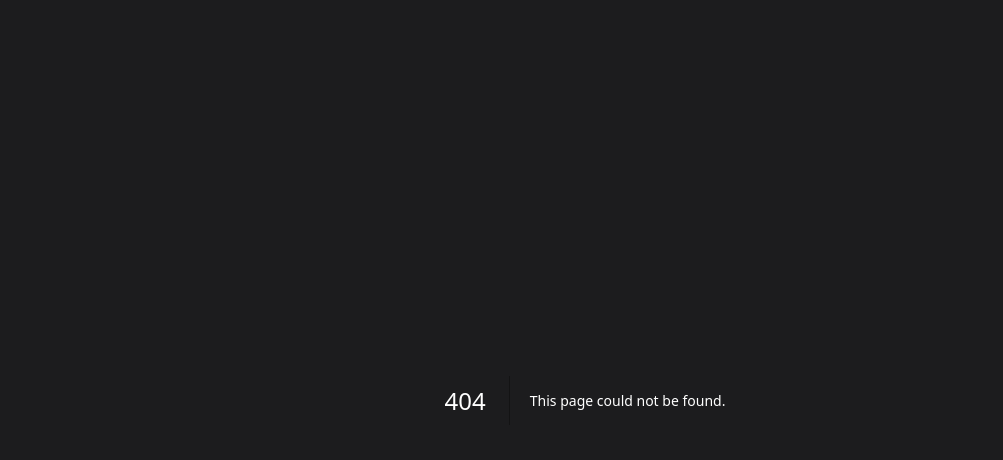
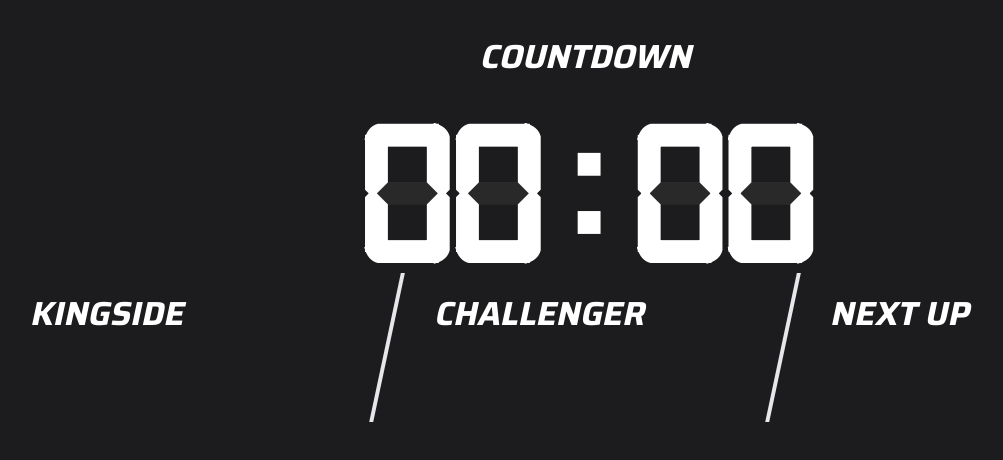
Before and after one commit to iteratus/beachvolleyball-display, a Next.js app: page /screen in a window 1280 px wide. Before the commit this address had no page. Shown: the top 460 px of the page, without its empty margins (55-1058 px from the left). Built offline with nearby package versions, Linux system fonts and the light colour scheme.

Commit message:
Create remote screen

```diff
--- a/src/components/Timer.tsx
+++ b/src/components/Timer.tsx
@@ -6,9 +6,7 @@ import React, {
   forwardRef,
 } from "react";
 import { formatTime } from "@/lib/utils";
-import localFont from "next/font/local";
-
-const myFont = localFont({ src: "../../public/fonts/digital-7-mono.ttf" });
+import TimerDisplay from "@/components/TimerDisplay";
 
 interface TimerProps {
   initialMinutes: number;
@@ -75,12 +73,7 @@ const Timer = forwardRef<TimerHandle, TimerProps>(
       window.dispatchEvent(new Event("storage"));
     }, [initialMinutes]);
 
-    return (
-      <div className={`${myFont.className} text-clockFaceGUI relative`}>
-        <div className="text-[#333333] select-none">88:88</div>
-        <div className="absolute left-0 top-0">{formatTime(time)}</div>
-      </div>
-    );
+    return <TimerDisplay time={formatTime(time)} />;
   },
 );
 Timer.displayName = "Timer";
--- a/src/components/TimerDisplay.tsx
+++ b/src/components/TimerDisplay.tsx
@@ -1,29 +1,29 @@
-import React, { useState, useEffect, useCallback } from "react";
-import { formatTime } from "@/lib/utils";
+import React from "react";
+import localFont from "next/font/local";
 
-export default function TimerDisplay() {
-  const [currentTime, setCurrentTime] = useState<string>("00:00");
+const myFont = localFont({ src: "../../public/fonts/digital-7-mono.ttf" });
 
-  const handleStorageChange = useCallback(() => {
-    const savedTime = parseInt(localStorage.getItem("timer") ?? "0", 10);
-    setCurrentTime(formatTime(savedTime));
-  }, []);
+export enum TimerSize {
+  regular,
+  big,
+}
 
-  useEffect(() => {
-    let savedTime = 0;
+interface TimerDisplayProps {
+  size?: TimerSize;
+  time: string;
+}
 
-    if (typeof window !== "undefined") {
-      savedTime = parseInt(localStorage?.getItem("timer") ?? "0", 10);
-    }
+export default function TimerDisplay({
+  size = TimerSize.regular,
+  time,
+}: TimerDisplayProps) {
+  const fontSize =
+    size === TimerSize.big ? "text-clockFaceRemote" : "text-clockFaceGUI";
 
-    setCurrentTime(formatTime(savedTime));
-
-    window.addEventListener("storage", handleStorageChange);
-
-    return () => {
-      window.removeEventListener("storage", handleStorageChange);
-    };
-  }, [handleStorageChange]);
-
-  return <div>Current time in localStorage: {currentTime}</div>;
+  return (
+    <div className={`${myFont.className} ${fontSize} not-italic relative`}>
+      <div className="text-clockBackdrop select-none">88:88</div>
+      <div className="absolute left-0 top-0">{time}</div>
+    </div>
+  );
 }
--- a/src/components/TimerGUI.tsx
+++ b/src/components/TimerGUI.tsx
@@ -39,7 +39,7 @@ export default function TimerGUI() {
   );
 
   return (
-    <div className="grid grid-cols-[50px_1fr_1fr] grid-rows-3 gap-6 w-fit h-fit justify-items-center">
+    <div className="grid grid-cols-[50px_1fr_1fr] grid-rows-4 gap-6 w-fit h-fit justify-items-center">
       <div className="self-end">
         <Button onClick={setNewTimerInit(1)} type={ButtonType.stepUp} />
       </div>
@@ -62,6 +62,12 @@ export default function TimerGUI() {
       <div>
         <Button onClick={resetTimer}>Reset</Button>
       </div>
+      <div />
+      <div className="col-span-2 self-center">
+        <Button onClick={() => window.open("/screen")}>
+          Open remote screen
+        </Button>
+      </div>
     </div>
   );
 }
--- /dev/null
+++ b/src/components/TimerRemote.tsx
@@ -0,0 +1,30 @@
+import React, { useCallback, useEffect, useState } from "react";
+import { formatTime } from "@/lib/utils";
+import TimerDisplay, { TimerSize } from "@/components/TimerDisplay";
+
+export default function TimerRemote() {
+  const [currentTime, setCurrentTime] = useState<string>("00:00");
+
+  const handleStorageChange = useCallback(() => {
+    const savedTime = parseInt(localStorage.getItem("timer") ?? "0", 10);
+    setCurrentTime(formatTime(savedTime));
+  }, []);
+
+  useEffect(() => {
+    let savedTime = 0;
+
+    if (typeof window !== "undefined") {
+      savedTime = parseInt(localStorage?.getItem("timer") ?? "0", 10);
+    }
+
+    setCurrentTime(formatTime(savedTime));
+
+    window.addEventListener("storage", handleStorageChange);
+
+    return () => {
+      window.removeEventListener("storage", handleStorageChange);
+    };
+  }, [handleStorageChange]);
+
+  return <TimerDisplay size={TimerSize.big} time={currentTime} />;
+}
--- /dev/null
+++ b/src/pages/screen/index.tsx
@@ -0,0 +1,97 @@
+import TimerRemote from "@/components/TimerRemote";
+import { Saira } from "next/font/google";
+import { useCallback, useEffect, useState } from "react";
+import { TeamType } from "@/components/Team";
+
+const saira = Saira({
+  weight: "700",
+  style: ["normal", "italic"],
+  subsets: ["latin"],
+});
+
+export default function Home() {
+  const [activeTeams, setActiveTeams] = useState<TeamType[]>([]);
+
+  const handleStorageChange = useCallback(() => {
+    const active = JSON.parse(localStorage.getItem("activeTeams") || "[]");
+    setActiveTeams(active);
+  }, []);
+
+  useEffect(() => {
+    const active = JSON.parse(localStorage.getItem("activeTeams") || "[]");
+    setActiveTeams(active);
+
+    window.addEventListener("storage", handleStorageChange);
+
+    return () => {
+      window.removeEventListener("storage", handleStorageChange);
+    };
+  }, [handleStorageChange]);
+
+  return (
+    <main className={`${saira.className} p-10 grid grid-cols-3`}>
+      <div className="flex flex-col items-center col-span-3">
+        <h1 className="uppercase font-extrabold text-headline italic">
+          Countdown
+        </h1>
+        <TimerRemote />
+      </div>
+      <div className="px-10 py-6 -skew-x-12">
+        <h2 className="uppercase font-extrabold text-headline">Kingside</h2>
+        <div className="uppercase font-extrabold text-headline">
+          {activeTeams[0] && activeTeams[0].name}
+        </div>
+        <div className="text-scoreMain mt-3 flex items-center">
+          <div
+            className="mr-6 rounded-full size-14 skew-x-12 font-extrabold textShadow text-2xl"
+            style={{
+              backgroundColor:
+                (activeTeams[0] && activeTeams[0].color) ?? "transparent",
+            }}
+          />
+          {activeTeams[0] && activeTeams[0].score}
+        </div>
+      </div>
+      <div className="px-10 py-6 border-x-4 -skew-x-12">
+        <h2 className="uppercase font-extrabold text-headline">Challenger</h2>
+        <div className="uppercase font-extrabold text-headline">
+          {activeTeams[1] && activeTeams[1].name}
+        </div>
+        <div className="text-scoreMain mt-3 flex items-center">
+          <div
+            className="mr-6 rounded-full size-14 skew-x-12 font-extrabold textShadow text-2xl"
+            style={{
+              backgroundColor:
+                (activeTeams[1] && activeTeams[1].color) ?? "transparent",
+            }}
+          />
+          {activeTeams[1] && activeTeams[1].score}
+        </div>
+      </div>
+      <div className="px-10 py-6 -skew-x-12">
+        <h2 className="uppercase font-extrabold text-headline">Next up</h2>
+        <ul className="pt-2">
+          {activeTeams.map((team: TeamType, index) => {
+            if (index < 2) {
+              return null;
+            }
+            return (
+              <li key={team.id} className="flex py-1 items-center">
+                <div className="uppercase font-extrabold text-team">
+                  {team.score}
+                </div>
+                <div
+                  className="mx-3 rounded-full size-4 font-extrabold textShadow text-2xl"
+                  style={{ backgroundColor: team.color }}
+                />
+                <div className="uppercase font-extrabold text-team">
+                  {team.name}
+                </div>
+              </li>
+            );
+          })}
+        </ul>
+      </div>
+    </main>
+  );
+}
--- a/src/styles/globals.css
+++ b/src/styles/globals.css
@@ -41,7 +41,6 @@ input[type=number] {
     }
 
     .textShadow {
-        /*-webkit-text-stroke: 1px #000;*/
         text-shadow: 0 1px 4px #000;
     }
 
--- a/tailwind.config.ts
+++ b/tailwind.config.ts
@@ -15,10 +15,35 @@ const config: Config = {
             lineHeight: "1",
           },
         ],
+        clockFaceRemote: [
+          "150pt",
+          {
+            lineHeight: "1",
+          },
+        ],
+        headline: [
+          "25pt",
+          {
+            lineHeight: "1",
+          },
+        ],
+        team: [
+          "22pt",
+          {
+            lineHeight: "1",
+          },
+        ],
+        scoreMain: [
+          "72pt",
+          {
+            lineHeight: "1",
+          },
+        ],
       },
       colors: {
+        clockBackdrop: "#292929",
+        input: "#000000",
         mainColor: "#FFFFFF",
-        input: "#000000",
       },
       backgroundColor: {
         button: "#007aff",
```
